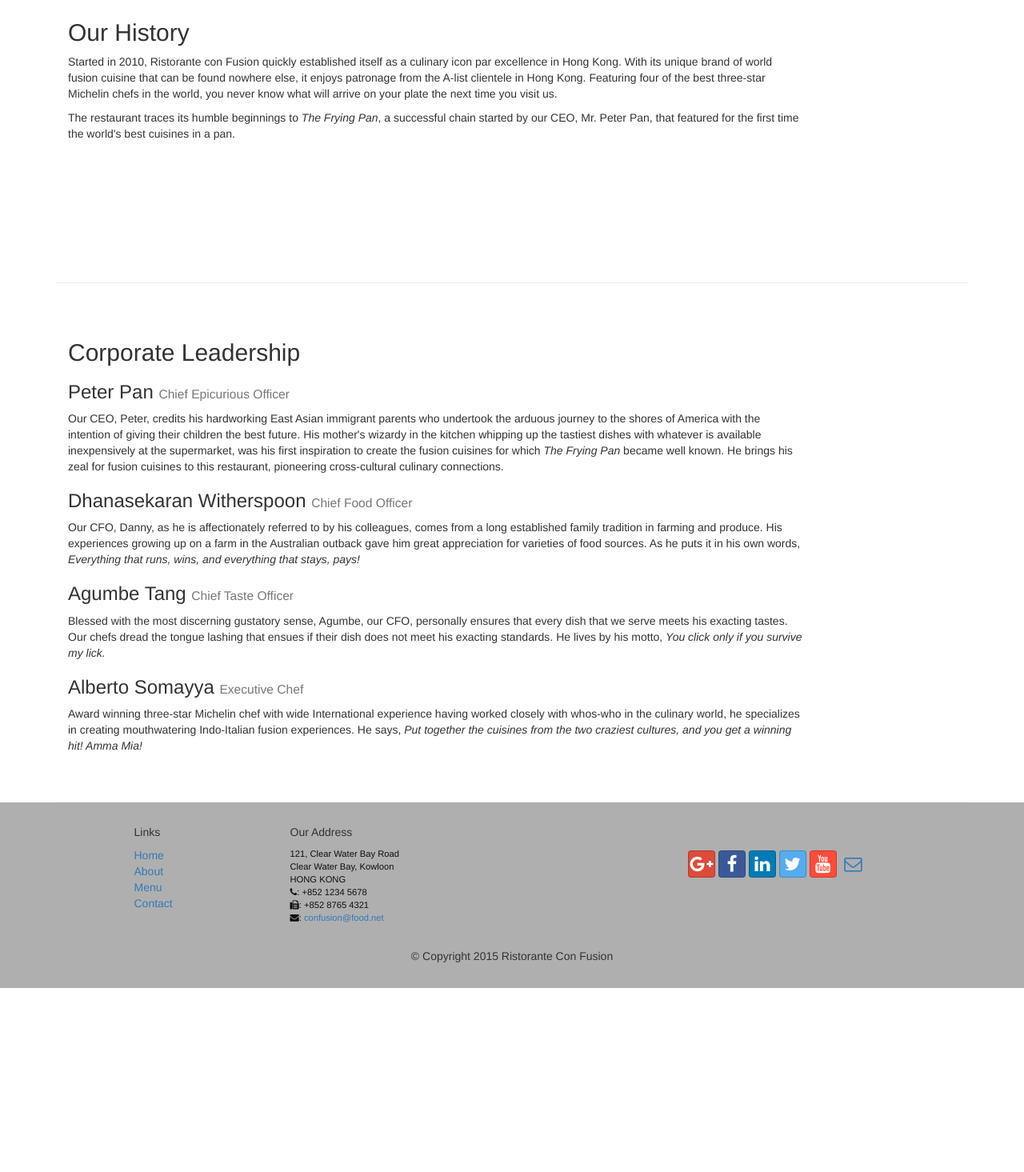
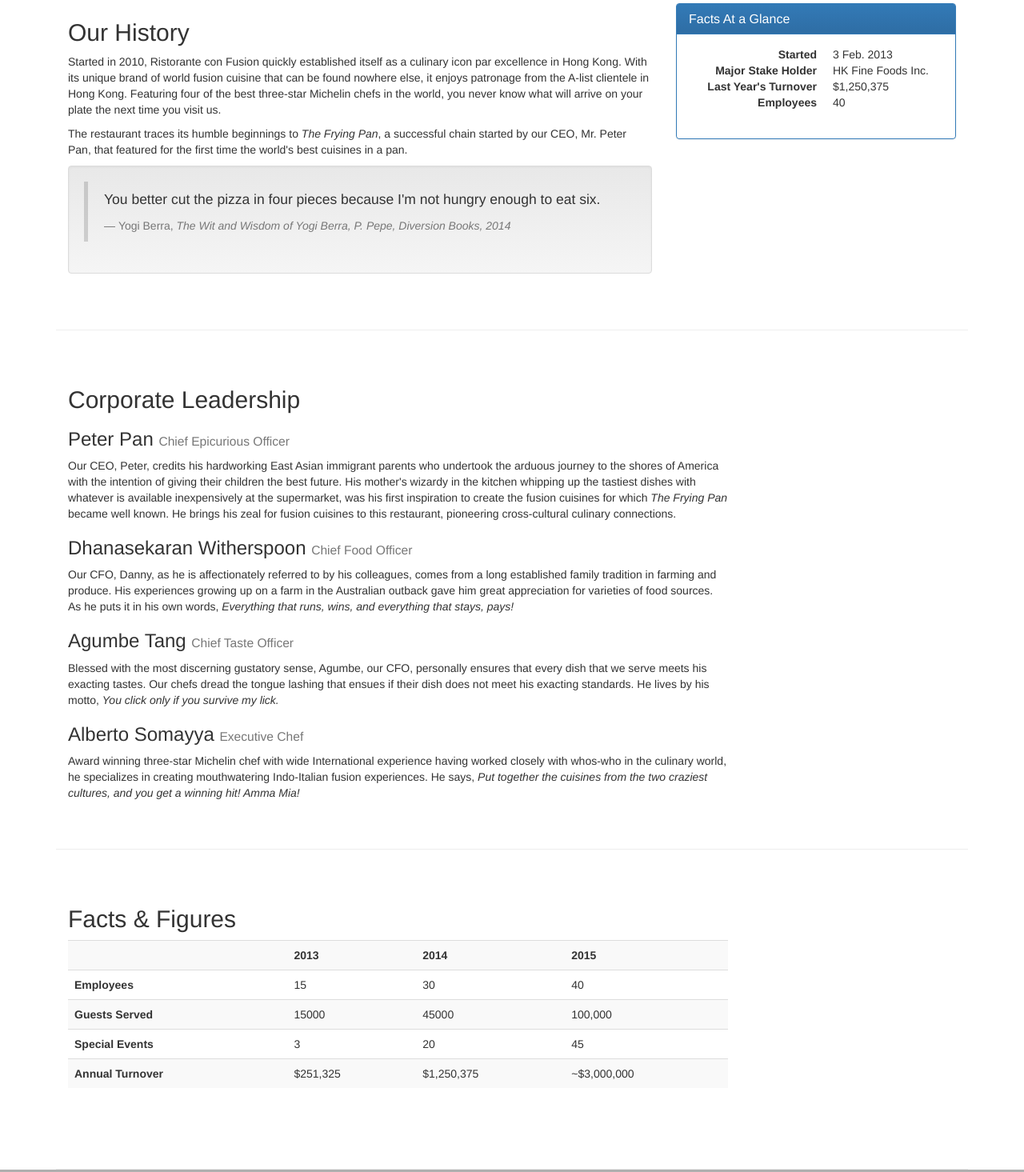
Before and after one commit to Tachiguishi/Bebop, a plain HTML site: page Front-End Web UI Frameworks and Tools/conFusion/aboutus.html in a window 1280 px wide. Shown: the part 629-2094 px from the top of the page at 80% size. Before the commit the page ends 1864 px from the top, so only its background shows below. Drawn offline with Linux system fonts and the light colour scheme.

Commit message:
Bootstrap week 2 exercise
* Tables, Panels and Wells

```diff
--- a/Front-End Web UI Frameworks and Tools/conFusion/aboutus.html
+++ b/Front-End Web UI Frameworks and Tools/conFusion/aboutus.html
@@ -40,7 +40,7 @@
                     <li class="active"><a href="#"><span class="glyphicon glyphicon-info-sign" aria-hidden="true">About</a></li>
                     <li class="dropdown">
                         <a href="#" class="dropdown-toggle" data-toggle="dropdown" role="button" aria-haspopup="true" aria-expanded="false">
-                         <span class="glyphicon glyphicon-list-alt"> Menu</span> <span class="caret"></span></a>
+                         <span class="glyphicon glyphicon-list-alt">Menu</span> <span class="caret"></span></a>
                         <ul class="dropdown-menu">
                             <li><a href="#">Appetizers</a></li>
                             <li><a href="#">Main Courses</a></li>
@@ -89,19 +89,46 @@
         </div>
 
         <div class="row row-content">
-            <div class="col-xs-12 col-sm-10">
+            <div class="col-xs-12 col-sm-8">
                 <h2>Our History</h2>
                 <p>Started in 2010, Ristorante con Fusion quickly established itself as a culinary icon par excellence in Hong Kong. With its unique brand of world fusion cuisine that can be found nowhere else, it enjoys patronage from the A-list clientele in Hong Kong.  Featuring four of the best three-star Michelin chefs in the world, you never know what will arrive on your plate the next time you visit us.</p>
                 <p>The restaurant traces its humble beginnings to <em>The Frying Pan</em>, a successful chain started by our CEO, Mr. Peter Pan, that featured for the first time the world's best cuisines in a pan.</p>
+
+                <div class="well">
+                    <blockquote>
+                        <p>You better cut the pizza in four pieces because
+                            I'm not hungry enough to eat six.</p>
+                        <footer>Yogi Berra,
+                          <cite>The Wit and Wisdom of Yogi Berra,
+                            P. Pepe, Diversion Books, 2014</cite>
+                        </footer>
+                    </blockquote>
+                </div>
             </div>
-            <div class="col-xs-12 col-sm-2">
-                <p style="padding:20px;"></p>
+            <div class="col-xs-12 col-sm-4">
+                <div class="panel panel-primary">
+                    <div class="panel-heading">
+                        <h3 class="panel-title">Facts At a Glance</h3>
+                    </div>
+                    <div class="panel-body">
+                        <dl class="dl-horizontal">
+                            <dt>Started</dt>
+                            <dd>3 Feb. 2013</dd>
+                            <dt>Major Stake Holder</dt>
+                            <dd>HK Fine Foods Inc.</dd>
+                            <dt>Last Year's Turnover</dt>
+                            <dd>$1,250,375</dd>
+                            <dt>Employees</dt>
+                            <dd>40</dd>
+                       </dl>
+                    </div>
+                </div>
             </div>
         </div>
 
 
         <div class="row row-content">
-            <div class="col-xs-12 col-sm-10">
+            <div class="col-xs-12 col-sm-9">
                 <h2>Corporate Leadership</h2>
                 <h3>Peter Pan <small>Chief Epicurious Officer</small></h3>
                 <p>Our CEO, Peter, credits his hardworking East Asian immigrant parents who undertook the arduous journey to the shores of America with the intention of giving their children the best future. His mother's wizardy in the kitchen whipping up the tastiest dishes with whatever is available inexpensively at the supermarket, was his first inspiration to create the fusion cuisines for which <em>The Frying Pan</em> became well known. He brings his zeal for fusion cuisines to this restaurant, pioneering cross-cultural culinary connections.</p>
@@ -112,7 +139,50 @@
                 <h3>Alberto Somayya <small>Executive Chef</small></h3>
                 <p>Award winning three-star Michelin chef with wide International experience having worked closely with whos-who in the culinary world, he specializes in creating mouthwatering Indo-Italian fusion experiences. He says, <em>Put together the cuisines from the two craziest cultures, and you get a winning hit! Amma Mia!</em></p>
             </div>
-            <div class="col-xs-12 col-sm-2">
+            <div class="col-xs-12 col-sm-3">
+                <p style="padding:20px;"></p>
+            </div>
+       </div>
+
+       <div class="row row-content">
+            <div class="col-xs-12 col-sm-9">
+                <h2>Facts &amp; Figures</h2>
+                <div class="table-responsive">
+                <table class="table table-striped">
+                    <tr>
+                        <td>&nbsp;</td>
+                        <th>2013</th>
+                        <th>2014</th>
+                        <th>2015</th>
+                    </tr>
+                    <tr>
+                        <th>Employees</th>
+                        <td>15</td>
+                        <td>30</td>
+                        <td>40</td>
+                    </tr>
+                    <tr>
+                        <th>Guests Served</th>
+                        <td>15000</td>
+                        <td>45000</td>
+                        <td>100,000</td>
+                    </tr>
+                    <tr>
+                        <th>Special Events</th>
+                        <td>3</td>
+                        <td>20</td>
+                        <td>45</td>
+                    </tr>
+                    <tr>
+                        <th>Annual Turnover</th>
+                        <td>$251,325</td>
+                        <td>$1,250,375</td>
+                        <td>~$3,000,000</td>
+                    </tr>
+                </table>
+                </div>
+            </div>
+             <div class="col-xs-12 col-sm-3">
                 <p style="padding:20px;"></p>
             </div>
        </div>
```
